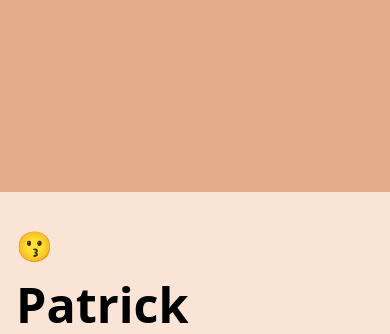
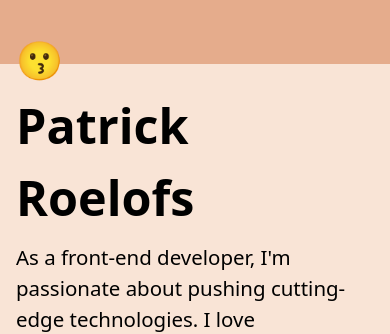
Before and after one commit to Patrickroelofs/patrickroelofs.com, an Astro site: page / in a window 390 px wide. Shown: the top 334 px of the page. Built offline with nearby package versions, Linux system fonts and the light colour scheme; Astro itself is replaced by a stand-in of ours.

Commit message:
improve emoji

```diff
--- a/src/pages/index.astro
+++ b/src/pages/index.astro
@@ -6,15 +6,15 @@ import BaseLayout from '../layouts/BaseLayout.astro'
 ---
 
 <BaseLayout>
-		<div class="bg-hermes-300 h-48"></div>
+		<div class="bg-hermes-300 h-16 lg:h-48"></div>
 		<div class="max-w-screen-xl mx-auto flex flex-col lg:flex-row md:gap-16 lg:gap-16 justify-between">
 			<div class="w-full px-4 mt-8">
-				<span class="text-3xl">😗</span>
+				<span class="block text-5xl -mt-16 lg:-mt-20">😗</span>
 				<h1 class="font-bold text-7xl mb-2">Patrick Roelofs</h1>
 				<p class="text-lg text-pretty mb-4 max-w-2xl">As a front-end developer, I'm passionate about pushing cutting-edge technologies. I love experimenting with new tools and frameworks to create innovative products. My goal is to craft products that improve the user experience, enhance functionality, and drive innovation.</p>
 			</div>
 			<div class="w-full bg-hermes-200 lg:-my-32 max-w-[480px] mx-auto">
-				<Image alt="" class="object-cover w-full h-full" loading="eager" src={ProfilePhoto} />
+				<Image alt="" class="w-full object-bottom h-full object-cover" loading="eager" src={ProfilePhoto} />
 			</div>
-		</div>
+	</div>
 </BaseLayout>
```
Also changed, not shown: pnpm-lock.yaml.
